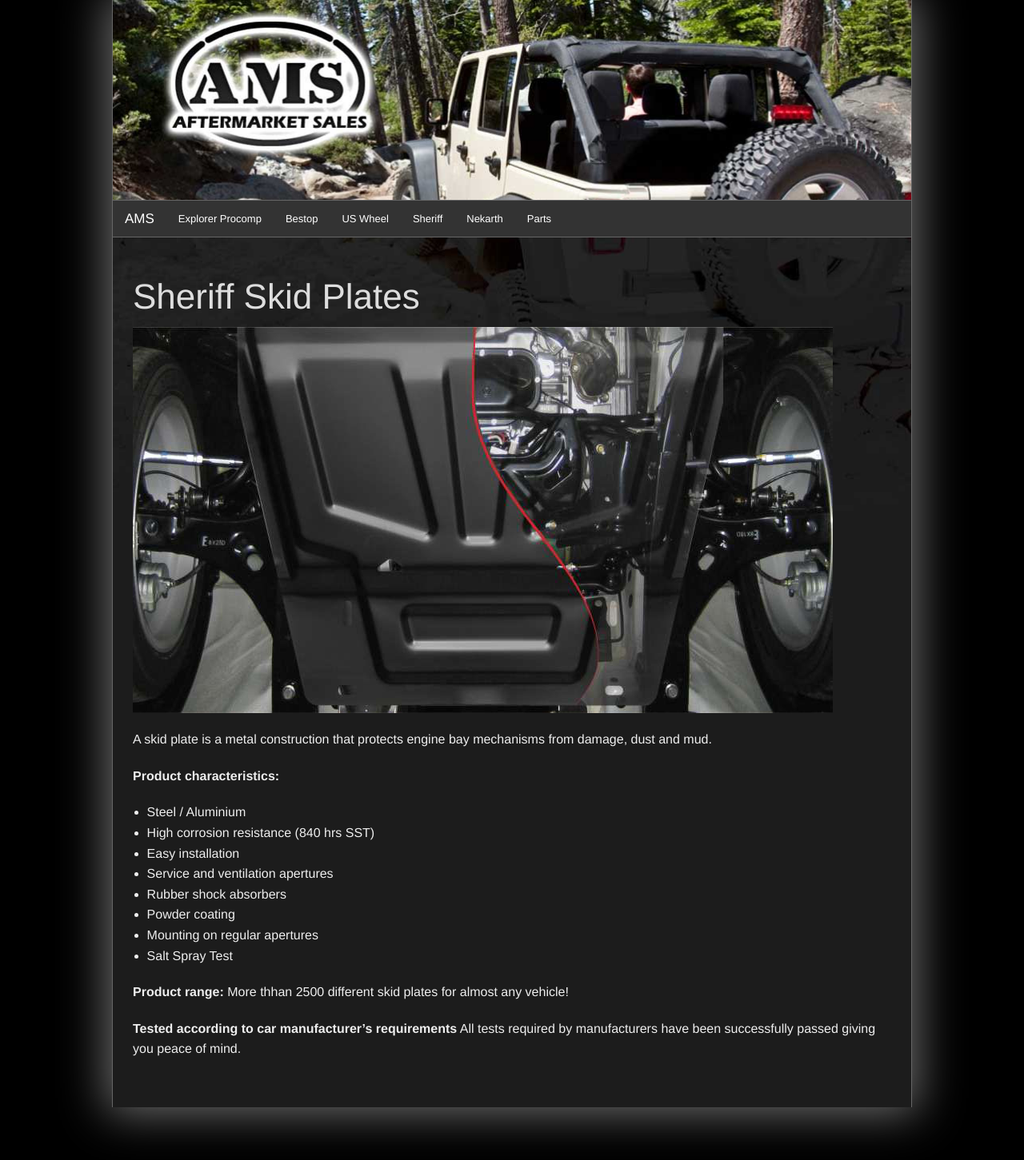
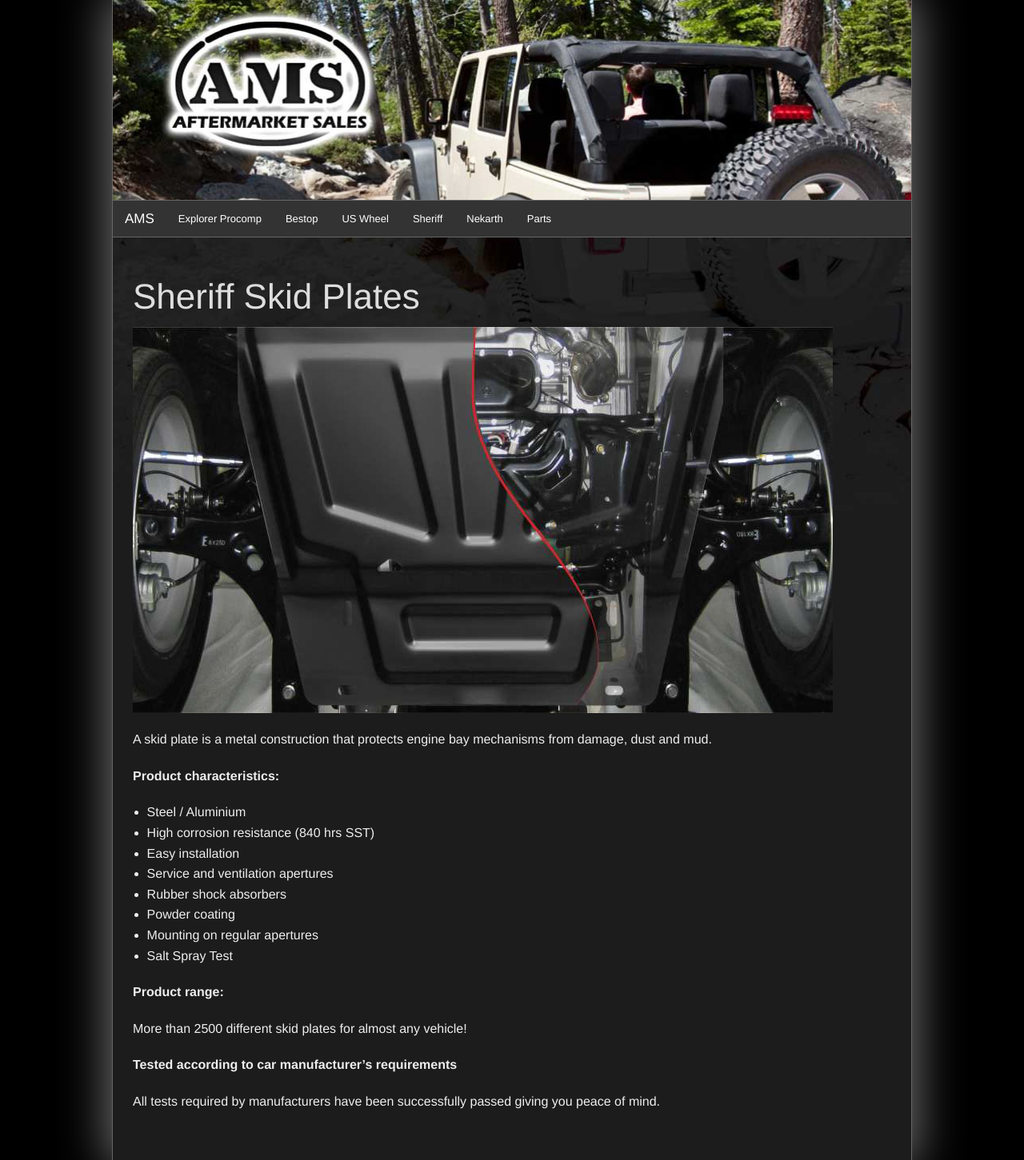
Before and after one commit to MachineTi/AMS, a Jekyll site: the page built from sheriff.md, in a window 1280 px wide. Shown: the whole page at 80% size. Built offline with Jekyll 4.4.1, drawn with Linux system fonts in a browser that asks for light colours.

Commit message:
Updated sheriff.md

```diff
--- a/sheriff.md
+++ b/sheriff.md
@@ -5,11 +5,12 @@
 
 #Sheriff Skid Plates
 
-<img src="/images/mainskid.jpg" align="center">
+<img src="/images/mainskid.jpg" align="center" />
 
 A skid plate is a metal construction that protects engine bay mechanisms from damage, dust and mud.
 
 **Product characteristics:**
+
 * Steel / Aluminium
 * High corrosion resistance (840 hrs SST)
 * Easy installation
@@ -20,7 +21,9 @@
 * Salt Spray Test
 
 **Product range:**
-More thhan 2500 different skid plates for almost any vehicle!
+
+More than 2500 different skid plates for almost any vehicle!
 
 **Tested according to car manufacturer's requirements**
+
 All tests required by manufacturers have been successfully passed giving you peace of mind.
```
